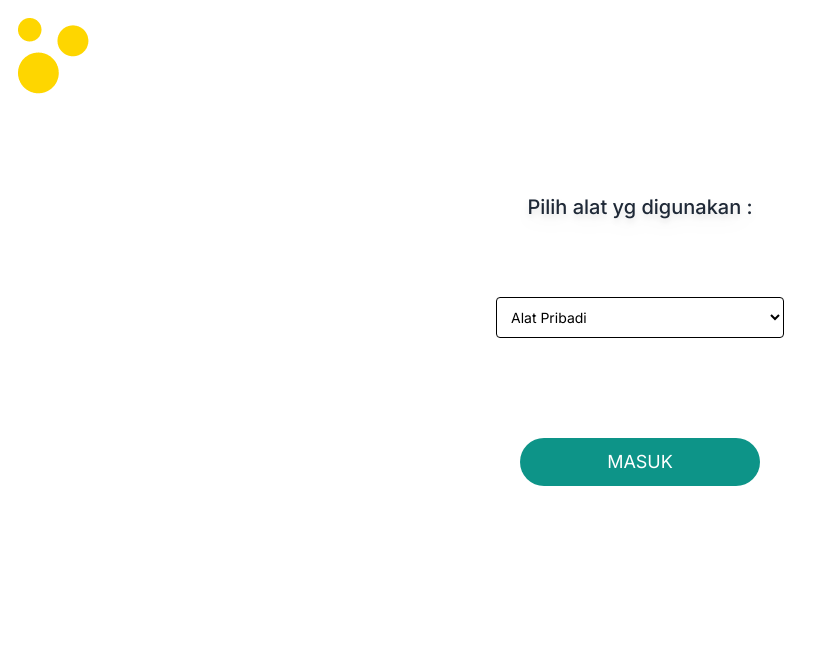
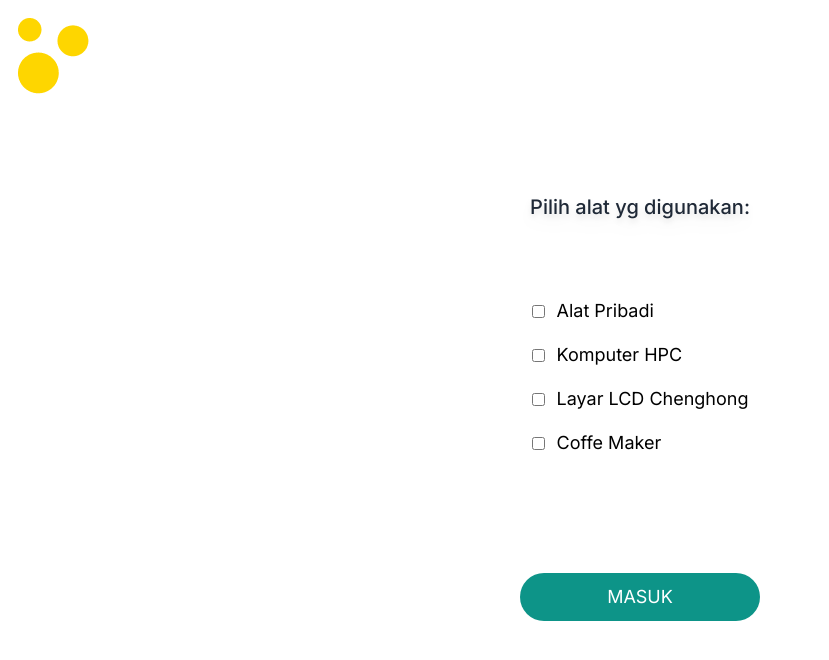
Before and after one commit to BagusAlwan/Lab-Monitoring-System, a Next.js app: page /RPLD/alat_page in a window 1280 px wide. Shown: the top 660 px of the page, without its empty margins (0-829 px from the left). Built offline with nearby package versions, Linux system fonts and the light colour scheme.

Commit message:
checkbox

```diff
--- a/src/app/RPLD/alat_page/page.jsx
+++ b/src/app/RPLD/alat_page/page.jsx
@@ -12,15 +12,26 @@ export default function AlatPage() {
   const nim = searchParams.get("nim");
   const date = searchParams.get("date");
 
-  const [selectedOption, setSelectedOption] = useState("");
-  const handleSelectChange = (e) => {
-    setSelectedOption(e.target.value);
+
+  const [selectedOptions, setSelectedOptions] = useState([]);
+
+  const handleCheckboxChange = (option) => {
+    if (selectedOptions.includes(option)) {
+      setSelectedOptions(selectedOptions.filter((item) => item !== option));
+    } else {
+      setSelectedOptions([...selectedOptions, option]);
+    }
   };
 
   const handleSubmitAlat = async (e) => {
+    if (selectedOptions.length === 0) {
+
+      return;
+    }
+
     e.preventDefault();
-    if (selectedOption === "null") {
-        return;
+    if (selectedOptions === "null") {
+      return;
     }
     console.log("Nama:", name);
     console.log("NIM:", nim);
@@ -33,37 +44,57 @@ export default function AlatPage() {
         date,
         name,
         nim,
-        selectedOption,
+        selectedOptions,
       }),
     });
+
+    console.log("Selected Options:", selectedOptions);
 
     router.push("/RPLD/masuk_page");
   };
 
+  const alatOptions = [
+    "Alat Pribadi",
+    "Komputer HPC",
+    "Layar LCD Chenghong",
+    "Coffe Maker",
+  ];
+
   return (
     <div className="p-[18px] bg-white h-screen w-screen overflow-auto">
       <Image src={yellowdots} alt="Main Screen" objectFit="contain" />
-      <div className="mt-[100px] md:mt-0 lg:mt-[100px]     h-7 text-center text-gray-800 text-xl font-medium leading-snug drop-shadow-lg">
-        Pilih alat yg digunakan :{" "}
+      <div className="mt-[100px] md:mt-0 lg:mt-[100px] h-7 text-center text-gray-800 text-xl font-medium leading-snug drop-shadow-lg">
+        Pilih alat yg digunakan:
       </div>
       <div className="pt-[75px] flex justify-center items-center">
-        <select
-          className="w-72 border border-black bg-white text-black text-sm rounded block focus:ring-teal-600 focus:border-teal-600 p-2.5"
-          onChange={handleSelectChange} // Call handleSelectChange on select change
-          value={selectedOption} // Set the selected value based on the state
-        >
-          <option value="Alat Pribadi">Alat Pribadi</option>
-          <option value="Komputer HPC">Komputer HPC</option>
-          <option value="Layar LCD Chenghong">Layar LCD Chenghong</option>
-          <option value="Coffe Maker">Coffe Maker</option>
-        </select>
+        <ul>
+          {alatOptions.map((option) => (
+            <li key={option} className="mb-4">
+              <div className="flex items-center">
+                <input
+                  type="checkbox"
+                  id={option}
+                  name={option}
+                  checked={selectedOptions.includes(option)}
+                  onChange={() => handleCheckboxChange(option)}
+                />
+                <label
+                  htmlFor={option}
+                  className="ml-3 text-md lg:text-lg text-black"
+                >
+                  {option}
+                </label>
+              </div>
+            </li>
+          ))}
+        </ul>
       </div>
-
       <div
-        className="mt-[100px]  h-12 relative flex justify-center"
+        className="mt-[100px] h-12 relative flex justify-center"
         onClick={handleSubmitAlat}
+        style={{ cursor: "pointer" }}
       >
-        <div className=" w-60 h-12 left-0 top-0 bg-teal-600 rounded-3xl" />
+        <div className="w-60 h-12 left-0 top-0 bg-teal-600 rounded-3xl" />
         <div className="NonAnggota top-[10px] absolute text-center text-white text-lg font-normal">
           MASUK
         </div>
--- a/src/server/sheets.mjs
+++ b/src/server/sheets.mjs
@@ -31,12 +31,18 @@ export async function addRowToSheet(date, name, nim, time, action) {
 //Tools Sheet
 export async function addRowToSheet2(date, name, nim, tools) {
   const doc = new GoogleSpreadsheet(process.env.GOOGLE_LINK, jwt);
-  if(tools == "null"){
-    return;
-  }
   await doc.loadInfo();
   const sheet = doc.sheetsByIndex[toolsIndex];
-  await sheet.addRow({ Date:date, Nama: name, NIM: nim, Tools: tools });
+  // await sheet.addRow({ Date:date, Nama: name, NIM: nim, Tools: tools });
+  if (Array.isArray(tools)) {
+    // If 'tools' is an array, add each item as a separate row
+    for (const tool of tools) {
+      await sheet.addRow({ Date: date, Nama: name, NIM: nim, Tools: tool });
+    }
+  } else {
+    // If 'tools' is not an array, add it as a single row
+    await sheet.addRow({ Date: date, Nama: name, NIM: nim, Tools: tools });
+  }
 }
 
 // to rename a sheet
```
